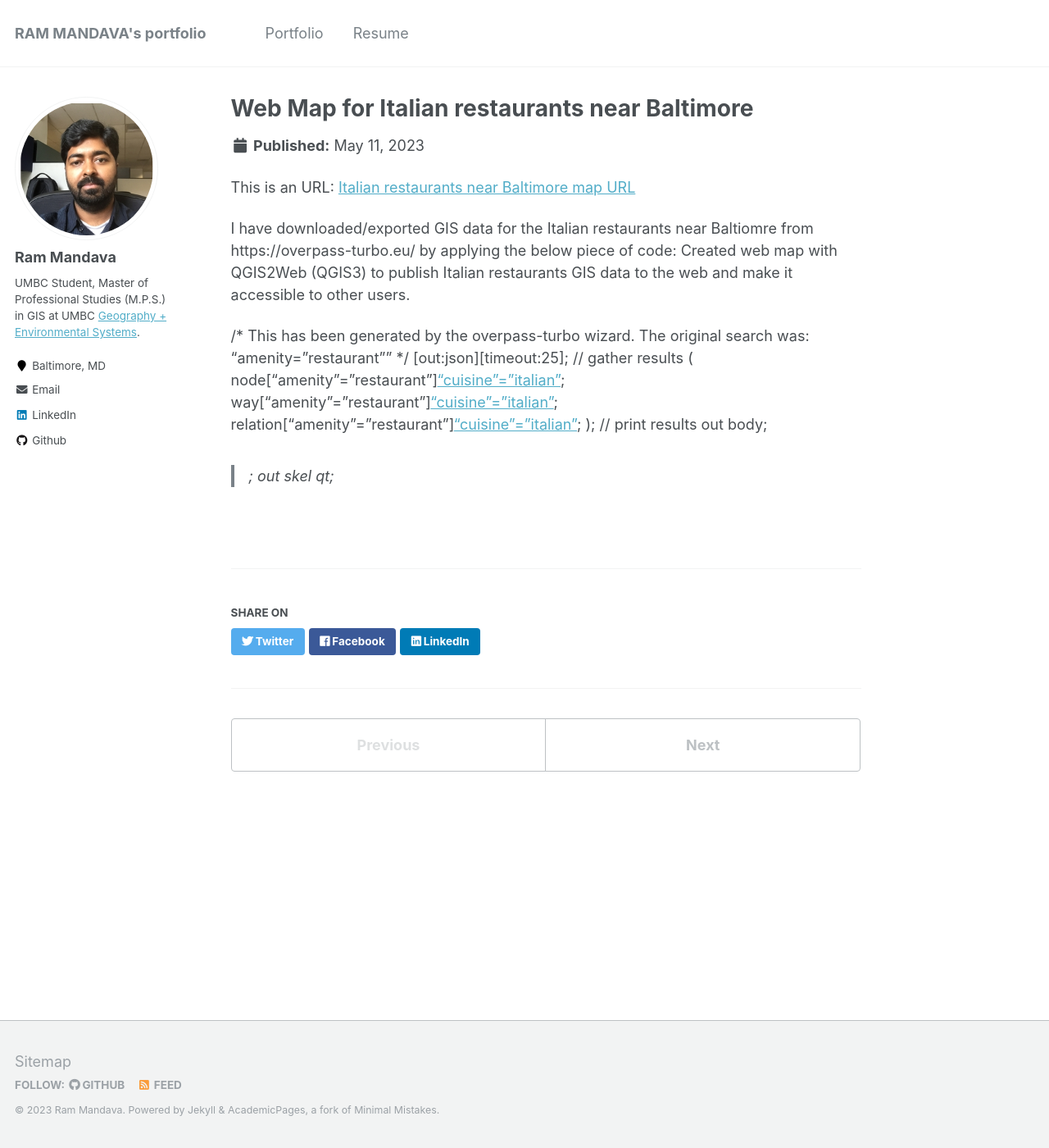
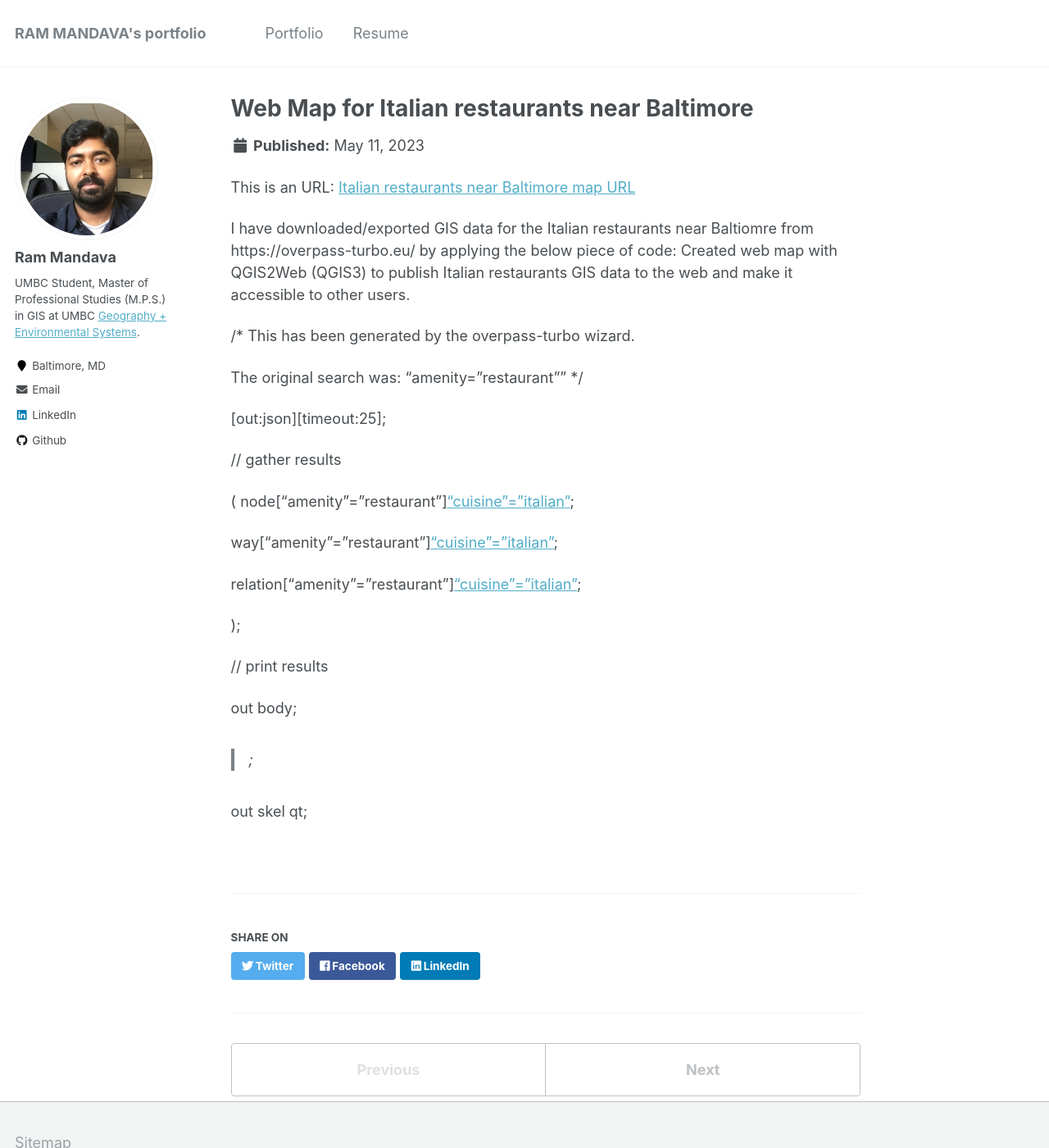
Before and after one commit to mandavaram/mandavaram.github.io, a Jekyll site: the page built from _portfolio/portfolio-1.md, in a window 1280 px wide and 1400 px high. Shown: the whole window at 82% size. Built offline with Jekyll 4.4.1, drawn with Linux system fonts in a browser that asks for light colours.

Commit message:
Update portfolio-1.md

```diff
--- a/_portfolio/portfolio-1.md
+++ b/_portfolio/portfolio-1.md
@@ -1,6 +1,8 @@
 ---
 title: "Web Map for Italian restaurants near Baltimore"
-excerpt: "Created Web Map with QGIS2Web (QGIS3) for Italian restaurants near Baltimore <br/><img src='/images/Italian_Restaurants_near_Baltimore.png'>"
+excerpt: "Created Web Map with QGIS2Web (QGIS3) for finding Italian restaurants near Baltimore <br/>
+<br/>
+<img src='/images/Italian_Restaurants_near_Baltimore.png'>"
 collection: portfolio
 ---
 
@@ -12,17 +14,27 @@
 
 /*
 This has been generated by the overpass-turbo wizard.
-The original search was:
-“amenity="restaurant"”
+
+The original search was: “amenity="restaurant"”
 */
+
 [out:json][timeout:25];
+
 // gather results
+
 (
 node["amenity"="restaurant"]["cuisine"="italian"]({{bbox}});
+
 way["amenity"="restaurant"]["cuisine"="italian"]({{bbox}});
+
 relation["amenity"="restaurant"]["cuisine"="italian"]({{bbox}});
+
 );
+
 // print results
+
 out body;
+
 >;
+
 out skel qt;
```
